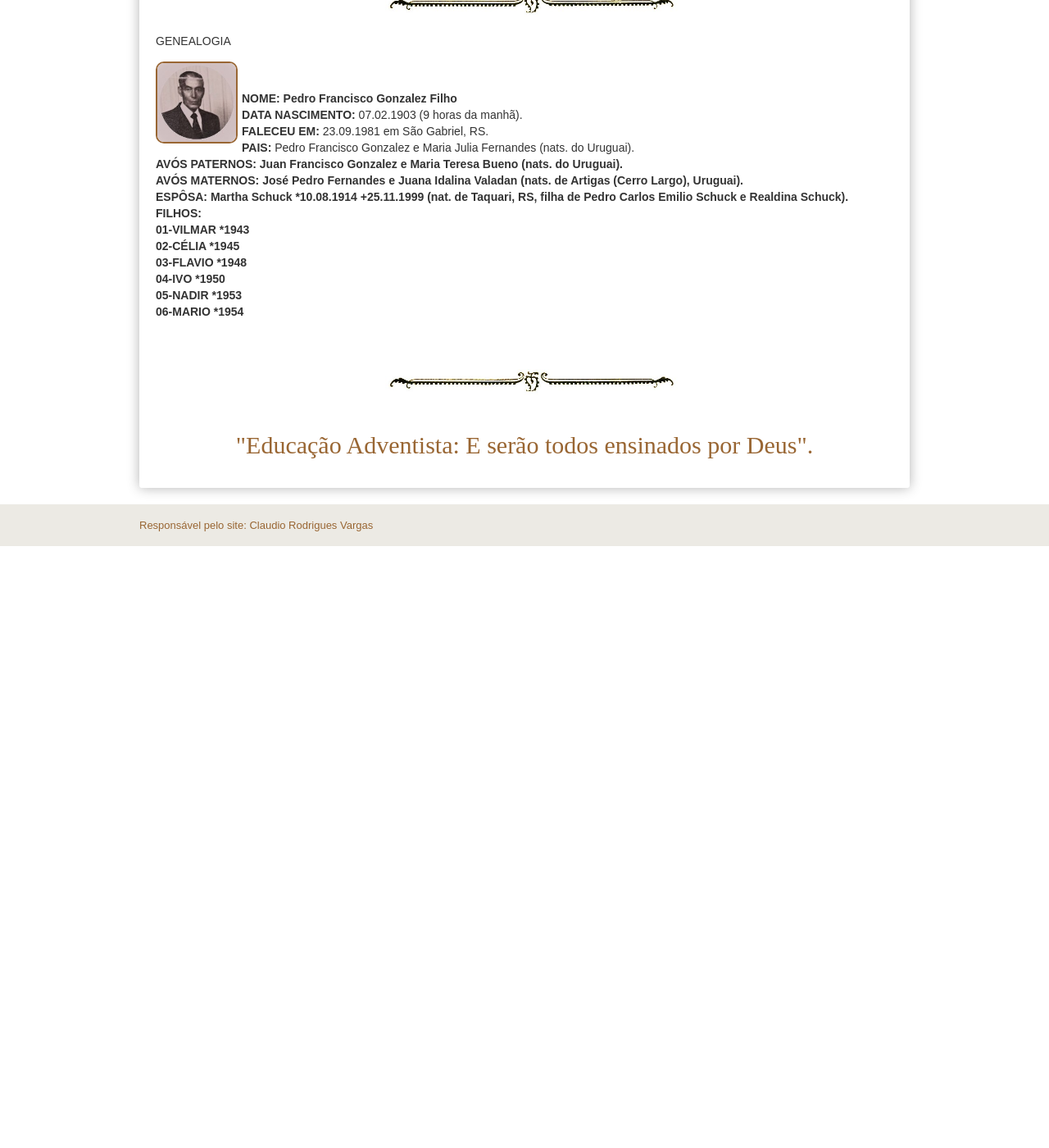
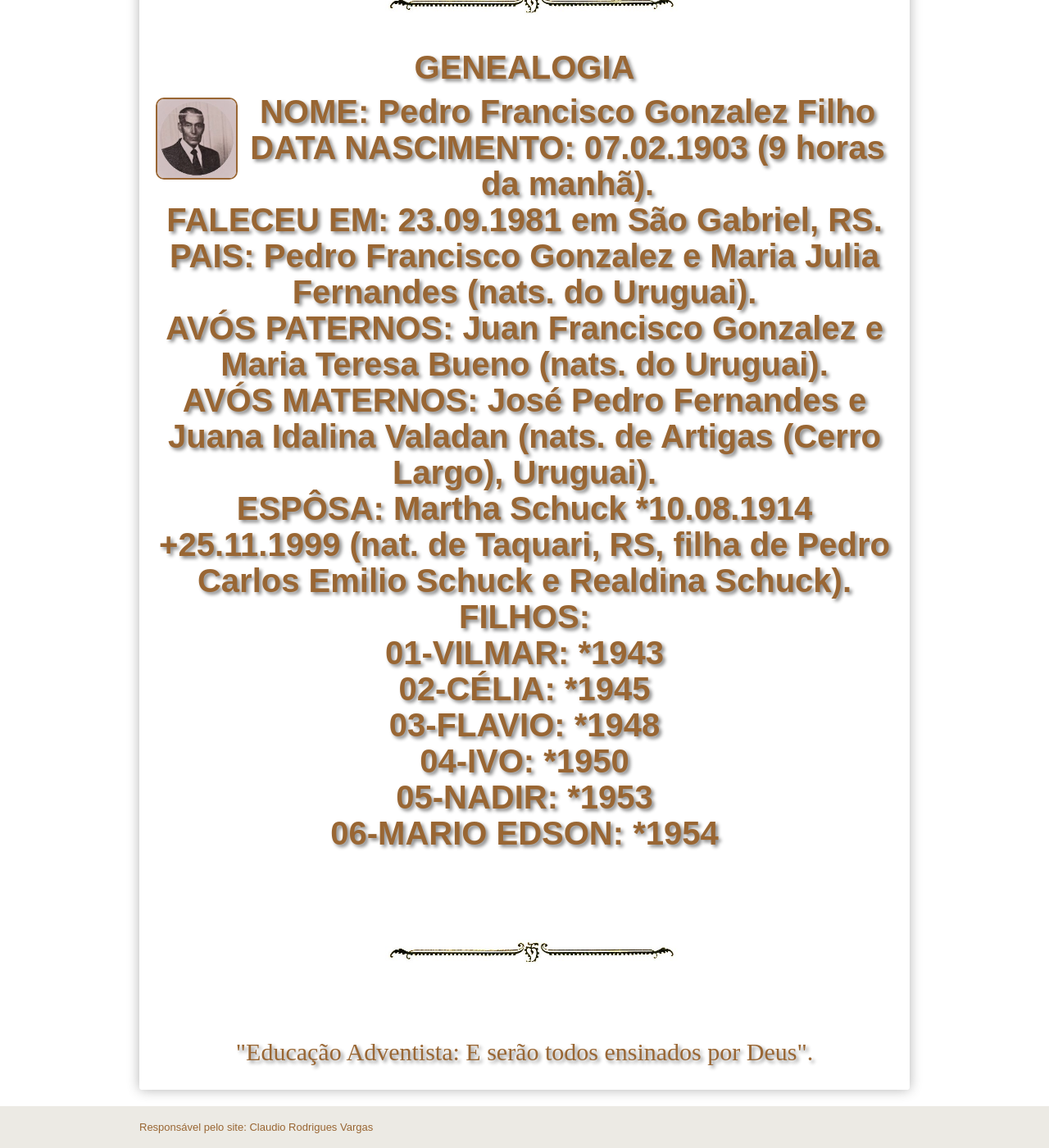
Before and after one commit to claudiovargas1955/claudiovargas1955.github.io, a Jekyll site: the page built from _pages/ensino-da-iasd-bosque.html, in a window 1280 px wide and 1400 px high, scrolled down 2272 px. Shown: the whole window at 82% size. Built offline with Jekyll 4.4.1, drawn with Linux system fonts in a browser that asks for light colours; some web fonts are replaced; before the commit the page ends 2938 px from its top, so only the background shows below that.

Commit message:
Update ensino-da-iasd-bosque.html

```diff
--- a/_pages/ensino-da-iasd-bosque.html
+++ b/_pages/ensino-da-iasd-bosque.html
@@ -431,10 +431,10 @@
  </div><br>
 <img class="dir3" style="float:center"; src="/images/separador.jpg" class="img-responsive" width="400px" title="";/><br
 
-<h5>GENEALOGIA</5>
+<p><h2>GENEALOGIA</2>
 <p></p><img class="esq5" style="float:left"; src="/images/pedrofrancisco.jpg" class="img-responsive" width="100px" title="Professor
-Pedro Francisco Gonzalez";/><br><br>
-<b>NOME: Pedro Francisco Gonzalez Filho</b><br>
+Pedro Francisco Gonzalez";/>
+<p></p><b>NOME: Pedro Francisco Gonzalez Filho</b><br>
 <b>DATA NASCIMENTO: </b>07.02.1903 (9 horas da manhã).<br>
 <b>FALECEU EM: </b>23.09.1981 em São Gabriel, RS.<br>
 <b>PAIS: </b>Pedro Francisco Gonzalez e Maria Julia Fernandes (nats. do Uruguai).<br>
@@ -442,12 +442,12 @@
 <b>AVÓS MATERNOS: </b>José Pedro Fernandes e Juana Idalina Valadan (nats. de Artigas (Cerro Largo), Uruguai).<br>
 <b>ESPÔSA: </b>Martha Schuck *10.08.1914 +25.11.1999 (nat. de Taquari, RS, filha de Pedro Carlos Emilio Schuck e Realdina Schuck).<br>
 <b>FILHOS:</b><br>
-<b>01-VILMAR</b> *1943 <br>
-<b>02-CÉLIA </b> *1945 <br>
-<b>03-FLAVIO </b>*1948 <br>
-<b>04-IVO </b>*1950 <br>
-<b>05-NADIR </b>*1953 <br>
-<b>06-MARIO </b>*1954 <br><br>
+<b>01-VILMAR:</b> *1943 <br>
+<b>02-CÉLIA: </b> *1945 <br>
+<b>03-FLAVIO: </b>*1948 <br>
+<b>04-IVO: </b>*1950 <br>
+<b>05-NADIR: </b>*1953 <br>
+<b>06-MARIO EDSON: </b>*1954 <br><br>
 
 <br><img class="dir3" style="float:center"; src="/images/separador.jpg" class="img-responsive" width="400px" title="";/><br><br>
 <p style="text-align:center;  color:#996633; font-size:30px; font-family: 'Rancho', cursive">"Educação Adventista: E serão todos ensinados por Deus".</p>
```
